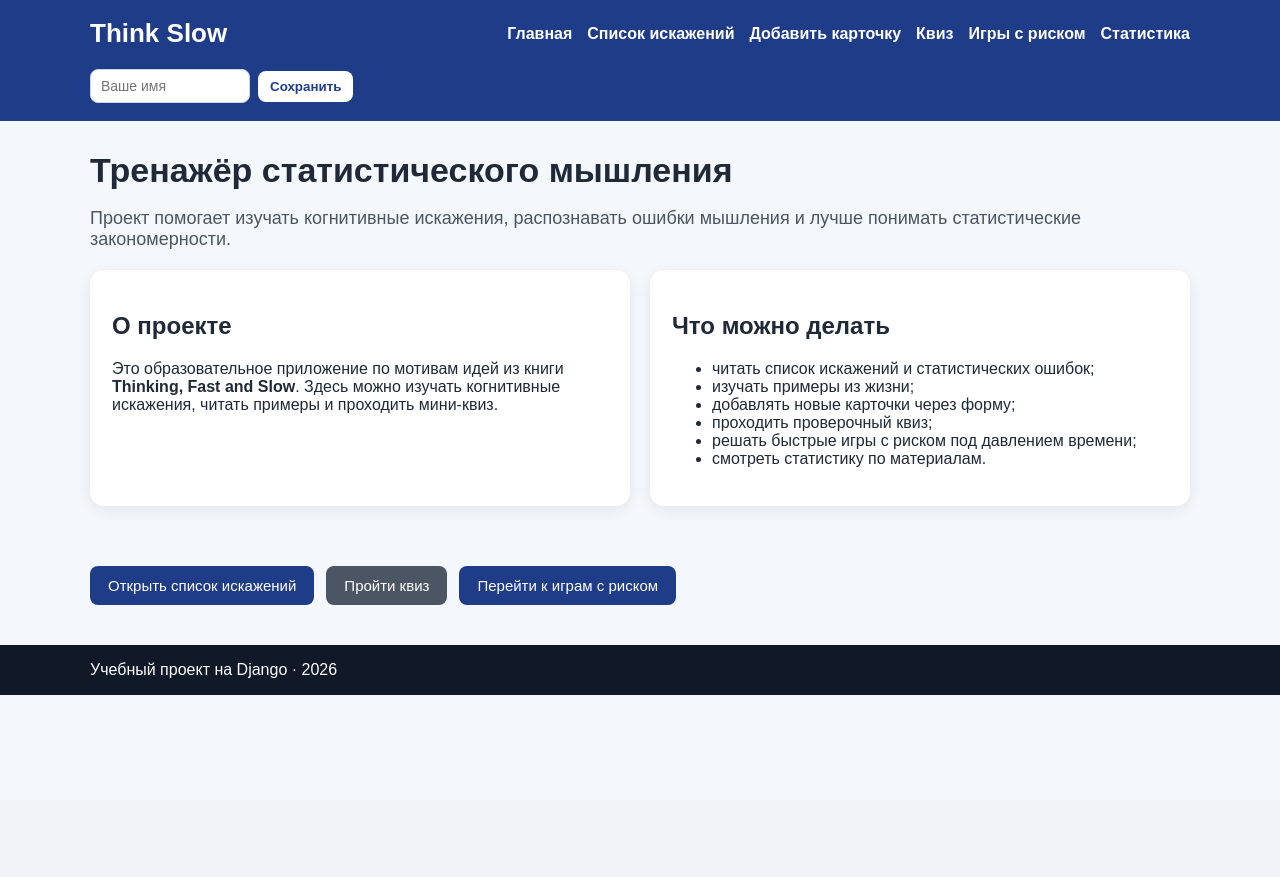
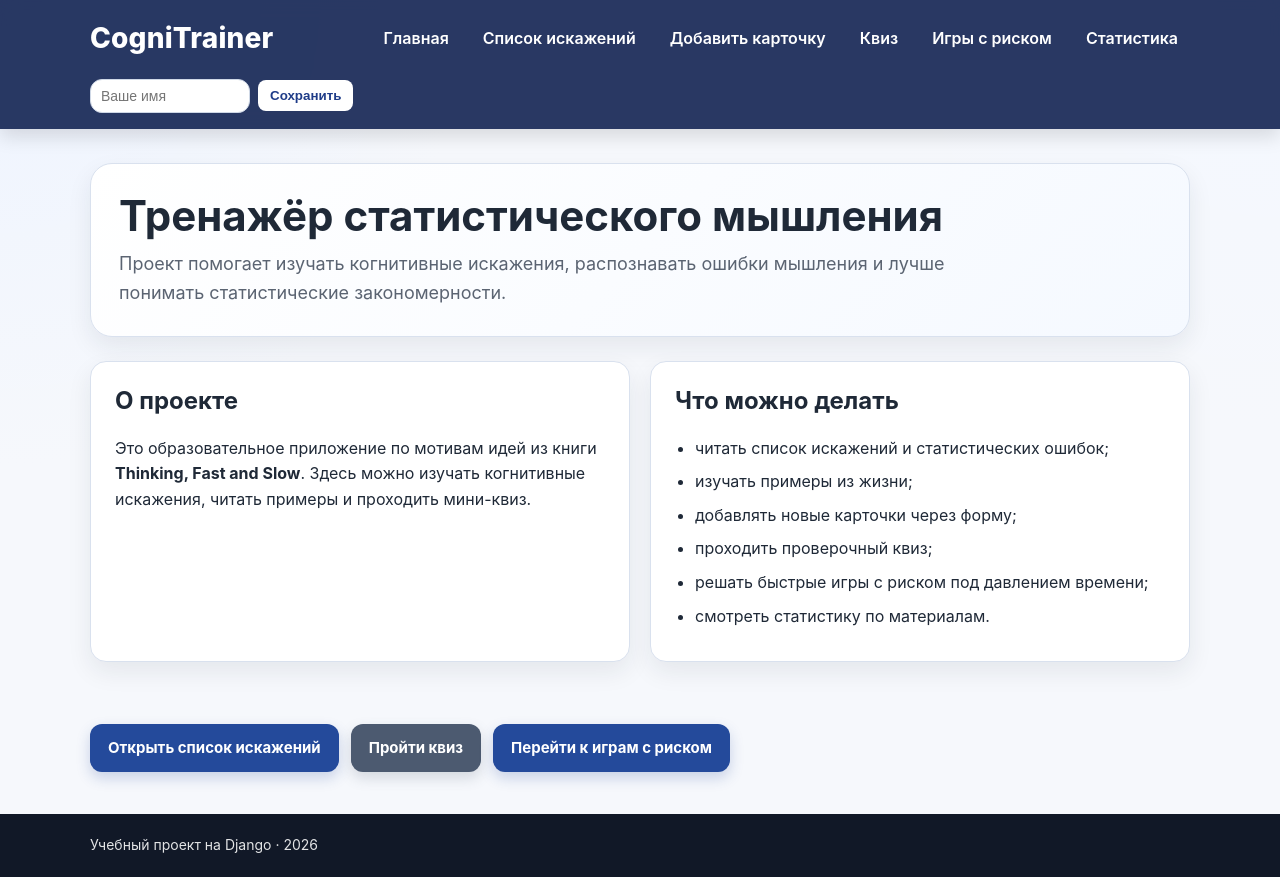
Before and after one commit to kirealtr/CogniTrainer, a Django app: page / in a window 1280 px wide. Before the commit the page ends 695 px from the top, so only its background shows below. Run offline with Django 4.2, Linux system fonts and the light colour scheme.

Commit message:
style improved + bug fix

```diff
--- a/proj_maths/views.py
+++ b/proj_maths/views.py
@@ -48,7 +48,7 @@ def send_bias(request):
             context["success"] = True
             context["comment"] = "Карточка успешно добавлена."
 
-        return render(request, "bias_request.html", context)
+        return render(request, "submit_result.html", context)
 
     return render(request, "bias_add.html")
 
--- a/static/style.css
+++ b/static/style.css
@@ -2,116 +2,204 @@
     box-sizing: border-box;
 }
 
+:root {
+    --bg: #f6f8fc;
+    --surface: #ffffff;
+    --surface-soft: #f9fbff;
+    --text: #1f2937;
+    --muted: #5b6472;
+    --border: #d9e1ee;
+    --primary: #244a9b;
+    --primary-dark: #1b3772;
+    --accent: #e9f0ff;
+    --success: #137a3f;
+    --danger: #b42318;
+    --shadow: 0 10px 24px rgba(31, 41, 55, 0.08);
+    --radius: 16px;
+}
+
+html {
+    scroll-behavior: smooth;
+}
+
 body {
     margin: 0;
-    font-family: Arial, sans-serif;
-    background: #f4f7fb;
-    color: #1f2937;
+    font-family: Inter, Arial, sans-serif;
+    background:
+        radial-gradient(circle at top left, #eef4ff 0%, transparent 30%),
+        radial-gradient(circle at top right, #f4f8ff 0%, transparent 28%),
+        var(--bg);
+    color: var(--text);
+    line-height: 1.6;
 }
 
 .container {
-    width: 90%;
-    max-width: 1100px;
+    width: min(1100px, calc(100% - 32px));
     margin: 0 auto;
 }
 
 .site-header {
-    background: #1f3c88;
+    position: sticky;
+    top: 0;
+    z-index: 50;
+    background: rgba(23, 40, 86, 0.92);
     color: white;
-    padding: 18px 0;
+    padding: 16px 0;
+    backdrop-filter: blur(10px);
+    box-shadow: 0 8px 18px rgba(0, 0, 0, 0.12);
 }
 
 .top-row {
     display: flex;
     justify-content: space-between;
     align-items: center;
-    gap: 20px;
+    gap: 18px;
     flex-wrap: wrap;
 }
 
 .brand {
-    font-size: 26px;
-    font-weight: bold;
+    font-size: 28px;
+    font-weight: 800;
+    letter-spacing: 0.2px;
 }
 
 .menu {
     display: flex;
-    gap: 15px;
+    gap: 10px;
     flex-wrap: wrap;
+    align-items: center;
 }
 
 .menu a {
     color: white;
     text-decoration: none;
-    font-weight: bold;
+    font-weight: 600;
+    padding: 8px 12px;
+    border-radius: 10px;
+    transition: background 0.2s ease, transform 0.2s ease;
 }
 
 .menu a:hover {
-    text-decoration: underline;
+    background: rgba(255, 255, 255, 0.14);
+    text-decoration: none;
+    transform: translateY(-1px);
 }
 
 .hero {
-    margin: 30px 0 20px 0;
+    margin: 34px 0 24px 0;
+    padding: 28px;
+    background: linear-gradient(135deg, #ffffff 0%, #f5f9ff 100%);
+    border: 1px solid var(--border);
+    border-radius: 22px;
+    box-shadow: var(--shadow);
 }
 
 .hero h1 {
-    margin-bottom: 10px;
-    font-size: 34px;
+    margin: 0 0 10px 0;
+    font-size: clamp(30px, 4vw, 42px);
+    line-height: 1.15;
 }
 
 .lead {
+    margin: 0;
     font-size: 18px;
-    color: #4b5563;
+    color: var(--muted);
+    max-width: 850px;
 }
 
 .card-grid {
     display: grid;
     grid-template-columns: repeat(auto-fit, minmax(280px, 1fr));
     gap: 20px;
-    margin-bottom: 20px;
+    margin-bottom: 22px;
 }
 
 .card,
 .form-card {
-    background: white;
-    padding: 22px;
-    border-radius: 14px;
-    box-shadow: 0 4px 14px rgba(0, 0, 0, 0.08);
+    background: var(--surface);
+    padding: 24px;
+    border-radius: var(--radius);
+    border: 1px solid var(--border);
+    box-shadow: var(--shadow);
     margin-bottom: 20px;
+}
+
+.card h2,
+.form-card h2,
+.card h3 {
+    margin-top: 0;
+    line-height: 1.25;
 }
 
 .styled-table {
     width: 100%;
-    border-collapse: collapse;
-    font-size: 14px;
+    border-collapse: separate;
+    border-spacing: 0;
+    font-size: 15px;
+    overflow: hidden;
+    border: 1px solid var(--border);
+    border-radius: 14px;
+    background: white;
 }
 
 .styled-table th,
 .styled-table td {
-    border: 1px solid #d1d5db;
-    padding: 10px;
+    padding: 14px 12px;
     text-align: left;
     vertical-align: top;
+    border-bottom: 1px solid var(--border);
 }
 
 .styled-table th {
-    background: #e5eefc;
+    background: #eef4ff;
+    color: #18356f;
+    font-size: 14px;
+    font-weight: 700;
+}
+
+.styled-table tbody tr:nth-child(even) {
+    background: #fafcff;
+}
+
+.styled-table tbody tr:hover {
+    background: #f2f7ff;
+}
+
+.styled-table tbody tr:last-child td {
+    border-bottom: none;
 }
 
 label {
     display: block;
-    margin-top: 14px;
-    margin-bottom: 6px;
-    font-weight: bold;
+    margin-top: 16px;
+    margin-bottom: 8px;
+    font-weight: 700;
+    color: #243041;
 }
 
 input[type="text"],
 textarea {
     width: 100%;
-    padding: 10px;
-    border: 1px solid #cbd5e1;
-    border-radius: 8px;
+    padding: 12px 14px;
+    border: 1px solid #cfd8e6;
+    border-radius: 12px;
     font-size: 15px;
+    color: var(--text);
+    background: white;
+    transition: border-color 0.2s ease, box-shadow 0.2s ease, background 0.2s ease;
+}
+
+input[type="text"]:focus,
+textarea:focus {
+    outline: none;
+    border-color: var(--primary);
+    box-shadow: 0 0 0 4px rgba(36, 74, 155, 0.12);
+    background: #fcfdff;
+}
+
+textarea {
+    resize: vertical;
+    min-height: 110px;
 }
 
 .question-block {
@@ -127,28 +215,36 @@ textarea {
 }
 
 .btn {
-    display: inline-block;
+    display: inline-flex;
+    align-items: center;
+    justify-content: center;
+    gap: 8px;
     margin-top: 20px;
-    padding: 11px 18px;
-    border-radius: 8px;
-    background: #1f3c88;
+    padding: 12px 18px;
+    border-radius: 12px;
+    background: var(--primary);
     color: white;
     text-decoration: none;
     border: none;
     cursor: pointer;
     font-size: 15px;
+    font-weight: 700;
+    transition: transform 0.2s ease, background 0.2s ease, box-shadow 0.2s ease;
+    box-shadow: 0 6px 14px rgba(36, 74, 155, 0.22);
 }
 
 .btn:hover {
-    background: #162d68;
+    background: var(--primary-dark);
+    transform: translateY(-1px);
 }
 
 .btn-secondary {
-    background: #4b5563;
+    background: #4c5a70;
+    box-shadow: 0 6px 14px rgba(76, 90, 112, 0.2);
 }
 
 .btn-secondary:hover {
-    background: #374151;
+    background: #3f4a5d;
 }
 
 .button-row {
@@ -177,10 +276,11 @@ textarea {
 }
 
 .site-footer {
-    margin-top: 40px;
+    margin-top: 42px;
     background: #111827;
-    color: white;
-    padding: 16px 0;
+    color: rgba(255, 255, 255, 0.88);
+    padding: 20px 0;
+    font-size: 14px;
 }
 
 .risk-block {
@@ -277,3 +386,65 @@ textarea {
     color: white;
     font-weight: bold;
 }
+
+@media (max-width: 900px) {
+    .styled-table {
+        font-size: 14px;
+    }
+
+    .hero {
+        padding: 22px;
+    }
+}
+
+@media (max-width: 700px) {
+    .container {
+        width: min(100% - 20px, 1100px);
+    }
+
+    .hero h1 {
+        font-size: 28px;
+    }
+
+    .lead {
+        font-size: 16px;
+    }
+
+    .card,
+    .form-card {
+        padding: 18px;
+    }
+
+    .menu {
+        gap: 6px;
+    }
+
+    .menu a {
+        padding: 7px 10px;
+        font-size: 14px;
+    }
+
+    .button-row {
+        flex-direction: column;
+        align-items: stretch;
+    }
+
+    .btn,
+    .btn-secondary {
+        width: 100%;
+    }
+}
+
+.table-wrap {
+    width: 100%;
+    overflow-x: auto;
+}
+
+.card ul {
+    margin: 10px 0 0 0;
+    padding-left: 20px;
+}
+
+.card li {
+    margin-bottom: 8px;
+}
--- a/templates/base_page.html
+++ b/templates/base_page.html
@@ -3,14 +3,14 @@
 <html lang="ru">
 <head>
     <meta charset="UTF-8">
-    <title>{% block page-title %}Think Slow{% endblock %}</title>
+    <title>{% block page-title %}CogniTrainer{% endblock %}</title>
     <link rel="stylesheet" href="{% static 'style.css' %}">
 </head>
 <body>
     <header class="site-header">
         <div class="container">
             <div class="top-row">
-                <div class="brand">Think Slow</div>
+                <div class="brand">CogniTrainer</div>
                 <nav class="menu">
                     <a href="/">Главная</a>
                     <a href="/biases-list">Список искажений</a>
--- a/templates/bias_list.html
+++ b/templates/bias_list.html
@@ -8,6 +8,7 @@
 
 {% block content %}
 <div class="card">
+    <div class="table-wrap">
         <table class="styled-table">
             <thead>
                 <tr>
@@ -33,4 +34,5 @@
             </tbody>
         </table>
     </div>
+</div>
 {% endblock %}
```
Also changed, not shown: other parts of static/style.css (+23 -11 lines), data/biases.csv (+10 -9 lines), proj_maths/settings.py (+3 -5 lines). Lines whose indentation alone changed are shown as unchanged.
